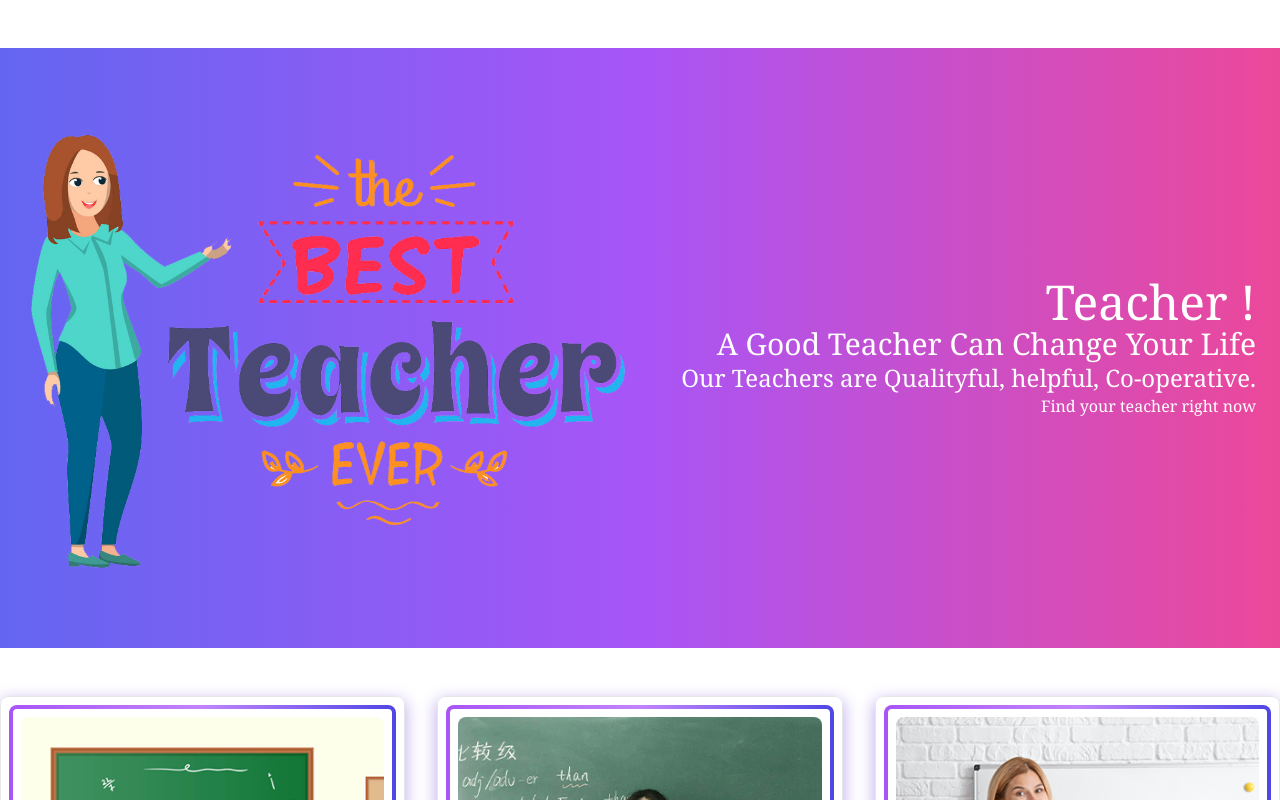
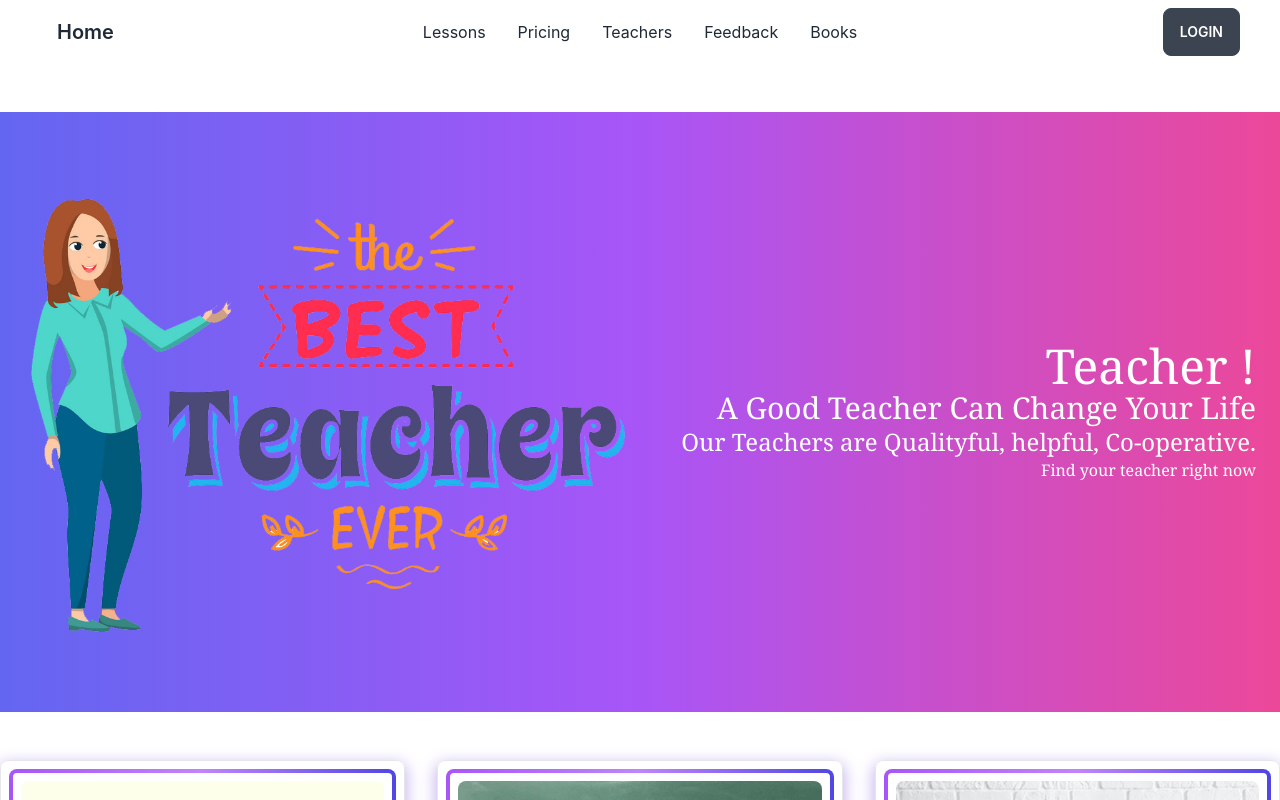
Before and after one commit to foy4748/phonetics, a Next.js app: page /teachers in a window 1280 px wide. Shown: the top 800 px of the page. Built offline with nearby package versions, Linux system fonts and the light colour scheme.

Commit message:
Added Shared Navbar and Footers

```diff
--- /dev/null
+++ b/components/Layout.js
@@ -0,0 +1,12 @@
+import NavBar from "./sharedComponents/Header";
+import Footer from "./sharedComponents/Footer";
+
+export default function Layout({ children }) {
+  return (
+    <>
+      <NavBar />
+      <main>{children}</main>
+      <Footer />
+    </>
+  );
+}
--- /dev/null
+++ b/components/sharedComponents/Footer.js
@@ -0,0 +1,28 @@
+export default function Footer() {
+    return (
+        <footer className="footer p-10 bg-base-300 text-base-content">
+        <div>
+          <span className="footer-title">Services</span>
+          <a className="link link-hover">Branding</a>
+          <a className="link link-hover">Design</a>
+          <a className="link link-hover">Marketing</a>
+          <a className="link link-hover">Advertisement</a>
+        </div>
+        <div>
+          <span className="footer-title">Company</span>
+          <a className="link link-hover">About us</a>
+          <a className="link link-hover">Contact</a>
+          <a className="link link-hover">Jobs</a>
+          <a className="link link-hover">Press kit</a>
+        </div>
+        <div>
+          <span className="footer-title">Social</span>
+          <div className="grid grid-flow-col gap-4">
+            <a><svg xmlns="http://www.w3.org/2000/svg" width="24" height="24" viewBox="0 0 24 24" className="fill-current"><path d="M24 4.557c-.883.392-1.832.656-2.828.775 1.017-.609 1.798-1.574 2.165-2.724-.951.564-2.005.974-3.127 1.195-.897-.957-2.178-1.555-3.594-1.555-3.179 0-5.515 2.966-4.797 6.045-4.091-.205-7.719-2.165-10.148-5.144-1.29 2.213-.669 5.108 1.523 6.574-.806-.026-1.566-.247-2.229-.616-.054 2.281 1.581 4.415 3.949 4.89-.693.188-1.452.232-2.224.084.626 1.956 2.444 3.379 4.6 3.419-2.07 1.623-4.678 2.348-7.29 2.04 2.179 1.397 4.768 2.212 7.548 2.212 9.142 0 14.307-7.721 13.995-14.646.962-.695 1.797-1.562 2.457-2.549z"></path></svg></a>
+            <a><svg xmlns="http://www.w3.org/2000/svg" width="24" height="24" viewBox="0 0 24 24" className="fill-current"><path d="M19.615 3.184c-3.604-.246-11.631-.245-15.23 0-3.897.266-4.356 2.62-4.385 8.816.029 6.185.484 8.549 4.385 8.816 3.6.245 11.626.246 15.23 0 3.897-.266 4.356-2.62 4.385-8.816-.029-6.185-.484-8.549-4.385-8.816zm-10.615 12.816v-8l8 3.993-8 4.007z"></path></svg></a>
+            <a><svg xmlns="http://www.w3.org/2000/svg" width="24" height="24" viewBox="0 0 24 24" className="fill-current"><path d="M9 8h-3v4h3v12h5v-12h3.642l.358-4h-4v-1.667c0-.955.192-1.333 1.115-1.333h2.885v-5h-3.808c-3.596 0-5.192 1.583-5.192 4.615v3.385z"></path></svg></a>
+          </div>
+        </div>
+      </footer>
+    );
+  }
--- /dev/null
+++ b/components/sharedComponents/Header.js
@@ -0,0 +1,62 @@
+import Link from "next/link";
+
+export default function Header() {
+  const navItems = (
+    <>
+      <li>
+        <Link href="/lessons">Lessons</Link>
+      </li>
+      <li>
+        <Link href="/pricing">Pricing</Link>
+      </li>
+      <li>
+        <Link href="/teachers">Teachers</Link>
+      </li>
+      <li>
+        <Link href="/feedbacks">Feedback</Link>
+      </li>
+      <li>
+        <Link href="/books">Books</Link>
+      </li>
+    </>
+  );
+  return (
+    <div className="navbar bg-base-100 px-10">
+      <div className="navbar-start">
+        <div className="dropdown">
+          <label tabIndex={0} className="btn btn-ghost lg:hidden">
+            <svg
+              xmlns="http://www.w3.org/2000/svg"
+              className="h-5 w-5"
+              fill="none"
+              viewBox="0 0 24 24"
+              stroke="currentColor"
+            >
+              <path
+                strokeLinecap="round"
+                strokeLinejoin="round"
+                strokeWidth="2"
+                d="M4 6h16M4 12h8m-8 6h16"
+              />
+            </svg>
+          </label>
+          <ul
+            tabIndex={0}
+            className="menu menu-compact dropdown-content mt-3 p-2 shadow bg-base-100 rounded-box w-52"
+          >
+            {navItems}
+          </ul>
+        </div>
+        <Link href="/" className="btn btn-ghost normal-case text-xl">
+          Home
+        </Link>
+      </div>
+      <div className="navbar-center hidden lg:flex">
+        <ul className="menu menu-horizontal px-1">{navItems}</ul>
+      </div>
+      <div className="navbar-end">
+        <p className="btn">Login</p>
+      </div>
+    </div>
+  );
+}
--- a/pages/_app.js
+++ b/pages/_app.js
@@ -1,7 +1,12 @@
-import '../styles/globals.css'
+import "../styles/globals.css";
+import Layout from "../components/Layout";
 
 function MyApp({ Component, pageProps }) {
-  return <Component {...pageProps} />
+  return (
+    <Layout>
+      <Component {...pageProps} />
+    </Layout>
+  );
 }
 
-export default MyApp
+export default MyApp;
--- a/pages/index.js
+++ b/pages/index.js
@@ -1,18 +1,12 @@
-import Head from 'next/head'
-import Image from 'next/image'
-import Footer from '../components/homeComponents/Footer'
-import Header from '../components/homeComponents/Header'
-import LanguageCard from '../components/homeComponents/LanguageCard'
-import LearningFeature from '../components/homeComponents/LearningFeature'
-import styles from '../styles/Home.module.css'
+import LanguageCard from "../components/homeComponents/LanguageCard";
+import LearningFeature from "../components/homeComponents/LearningFeature";
+import styles from "../styles/Home.module.css";
 
 export default function Home() {
   return (
-    <div className='mx-auto md:max-w-[1240px]'>
-      <Header></Header>
+    <div className="mx-auto md:max-w-[1240px]">
       <LanguageCard></LanguageCard>
       <LearningFeature></LearningFeature>
-      <Footer></Footer>
     </div>
-  )
+  );
 }
--- a/tailwind.config.js
+++ b/tailwind.config.js
@@ -8,4 +8,7 @@
     extend: {},
   },
   plugins: [require("daisyui")],
+  daisyui: {
+    themes: ["light"],
+  },
 };
```
Also changed, not shown: 1 other file (tests, documents, lock files or other folders).
